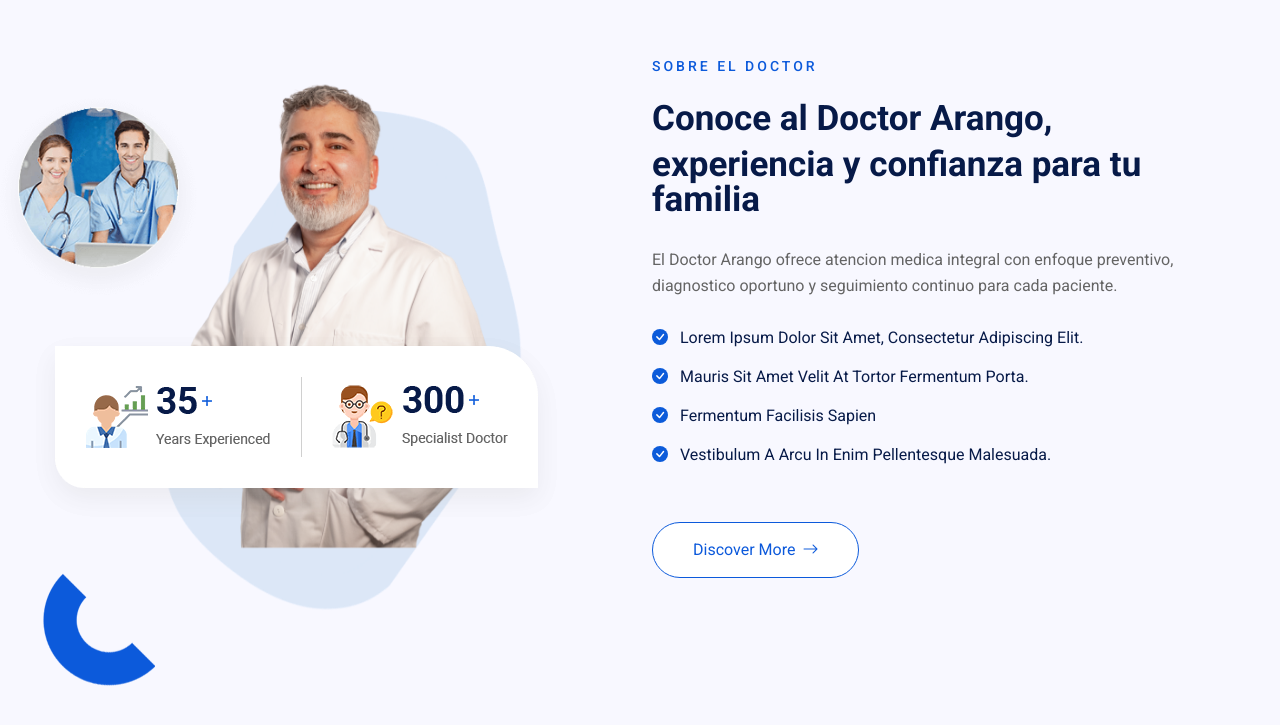
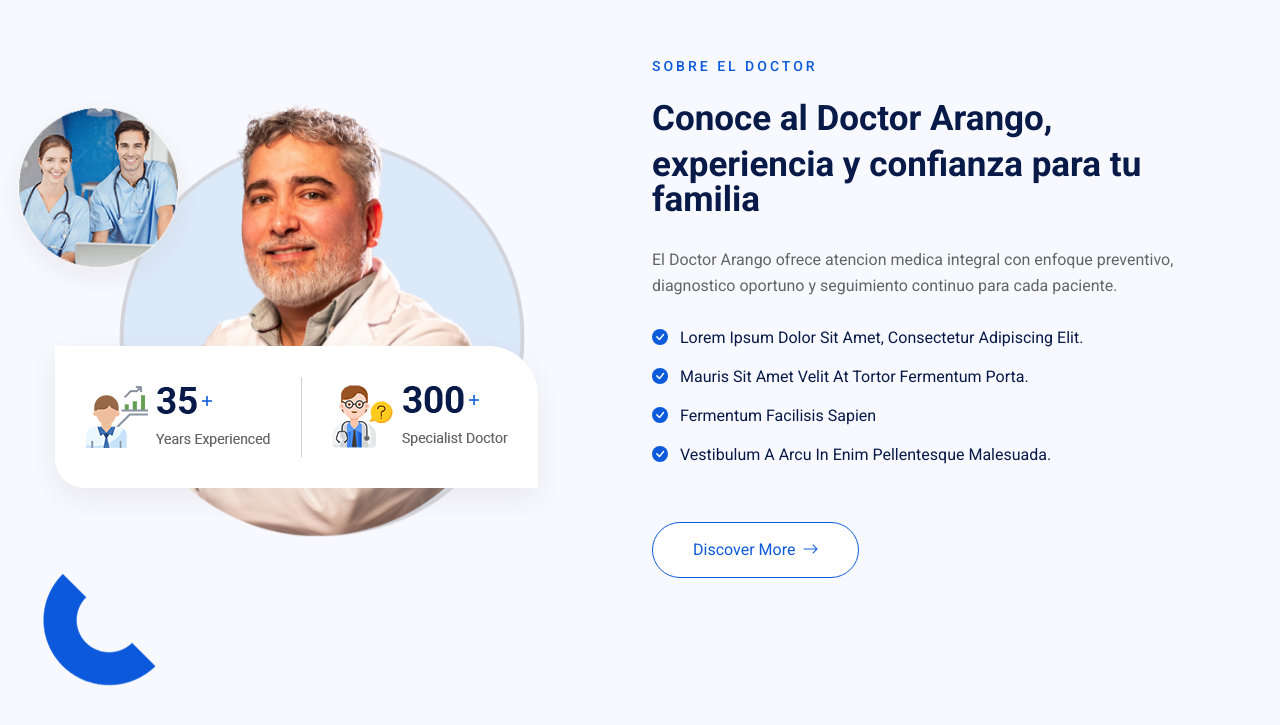
Before and after one commit to carbollo/web-doctor-arango, a plain HTML site: page index.html in a window 1280 px wide. Shown: the part 1655-2380 px from the top of the page. Drawn offline with nearby package versions, Linux system fonts and the light colour scheme.

Commit message:
Sync manual edits: remove unused about image asset and fix reference.
Drop arango cuerpo.png from the repo and point the about section to arango circulo 1.png so the page loads without a broken image.

Made-with: Cursor

```diff
--- a/index.html
+++ b/index.html
@@ -263,7 +263,7 @@
 		<div class="row align-items-center">
 			<div class="col-lg-6 col-md-12">
 				<div class="about-thumb">
-					<img src="assets/images/arango cuerpo.png" alt="Doctor Arango">
+					<img src="assets/images/arango circulo 1.png" alt="Doctor Arango">
 					<div class="about-single-imgs dance2 ">
 						<img src="assets/images/about-imgs2.png" alt="single imgs">
 					</div>
```
Also changed, not shown: assets/images/arango cuerpo.png (deleted).
